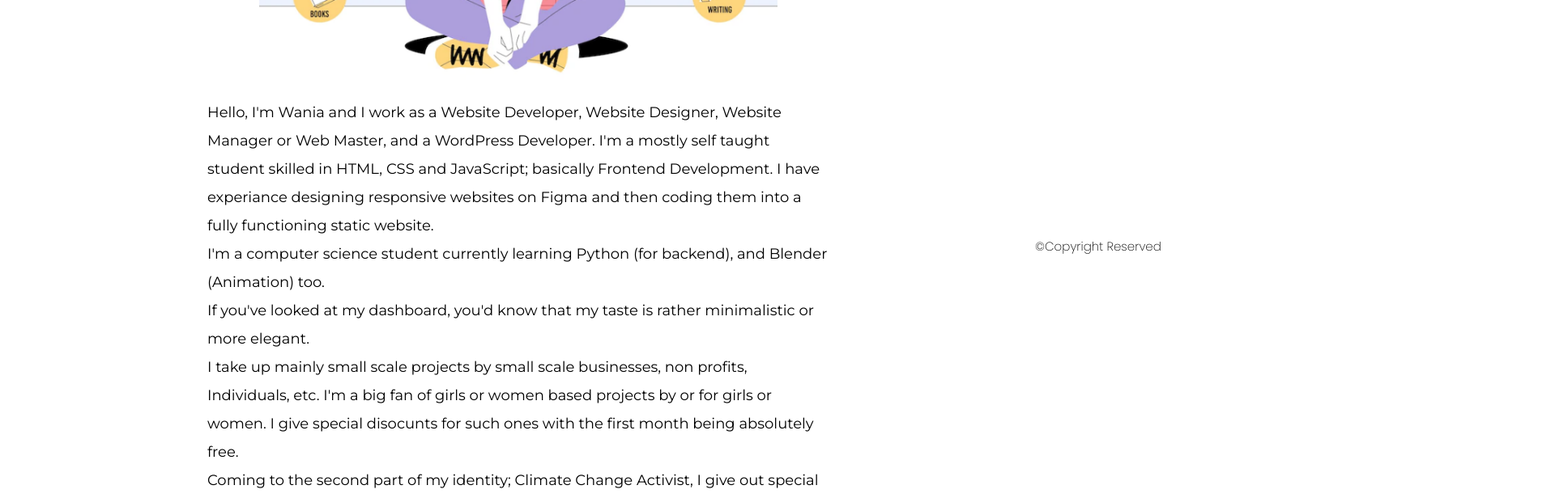
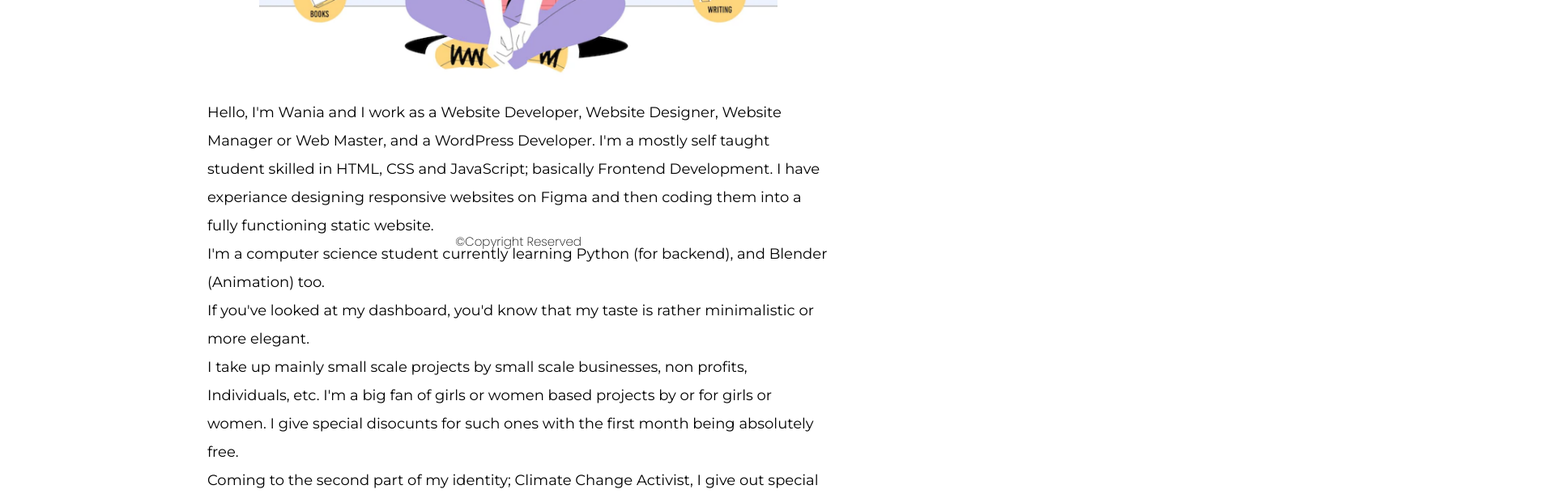
Before and after one commit to wania-dev/portfolio, a plain HTML site: page Portfolio/about me/aboutme.html in a window 1280 px wide. Shown: the part 484-1100 px from the top of the page at 81% size, 1920 px wide, since content can reach past the window. Drawn offline with nearby package versions, Linux system fonts and the light colour scheme; files whose address does not match are found by name.

Commit message:
Update aboutme.html

```diff
--- a/Portfolio/about me/aboutme.html
+++ b/Portfolio/about me/aboutme.html
@@ -87,7 +87,7 @@
         <a href="/dashboard/dashboard.html"class="dashboard-link" id="footer-link1">Dashboard</a>
         <a href="/about me/aboutme.html" class="aboutMe-link" id="footer-link2">About Me</a>
 
-        <span id="copyright">&copy;Copyright Reserved</span>
+        <p id="copyright">&copy;Copyright Reserved</p>
 
     </footer>
 
```
